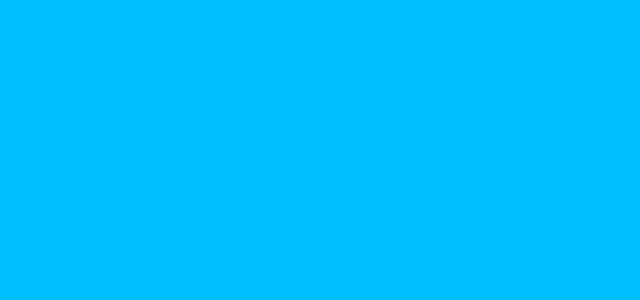
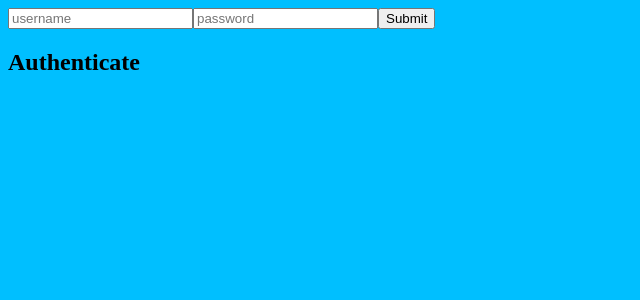
Before and after one commit to newmanwell/react-forms, a React (Vite) app: page / in a window 1280 px wide. Shown: the top 300 px of the page, without its empty margins (0-640 px from the left). Built offline with nearby package versions, Linux system fonts and the light colour scheme.

Commit message:
form, input and button functionality complete

```diff
--- a/src/App.jsx
+++ b/src/App.jsx
@@ -1,9 +1,12 @@
+import SignUpForm from "./components/SignUpForm"
+import Authenticate from "./components/Authenticate"
 
 const App = () => {
 
   return (
     <>
-
+      <SignUpForm />
+      <Authenticate />
     </>
   )
 }
--- /dev/null
+++ b/src/components/Authenticate.jsx
@@ -0,0 +1,5 @@
+const Authenticate = () => {
+  return <h2>Authenticate</h2>
+}
+
+export default Authenticate
--- /dev/null
+++ b/src/components/SignUpForm.jsx
@@ -0,0 +1,22 @@
+import { use, useState } from "react"
+
+const SignUpForm = () => {
+  const [username, setUsername] = useState("");
+  const [password, setPassword] = useState("");
+  const [error, setError] = useState(null);
+
+  const handleSubmit = async(event) => {
+    event.preventDefault();
+    console.log("pizzaaaaaaa!");
+  }
+
+  return (
+    <form onSubmit={handleSubmit}>
+      <input placeholder="username" value={username} onChange={(event) => { setUsername(event.target.value) }}/>
+      <input placeholder="password" type="password" value={password} onChange={(event ) => { setPassword(event.target.value) }}/>
+      <button>Submit</button>
+    </form>
+  )
+}
+
+export default SignUpForm
```
